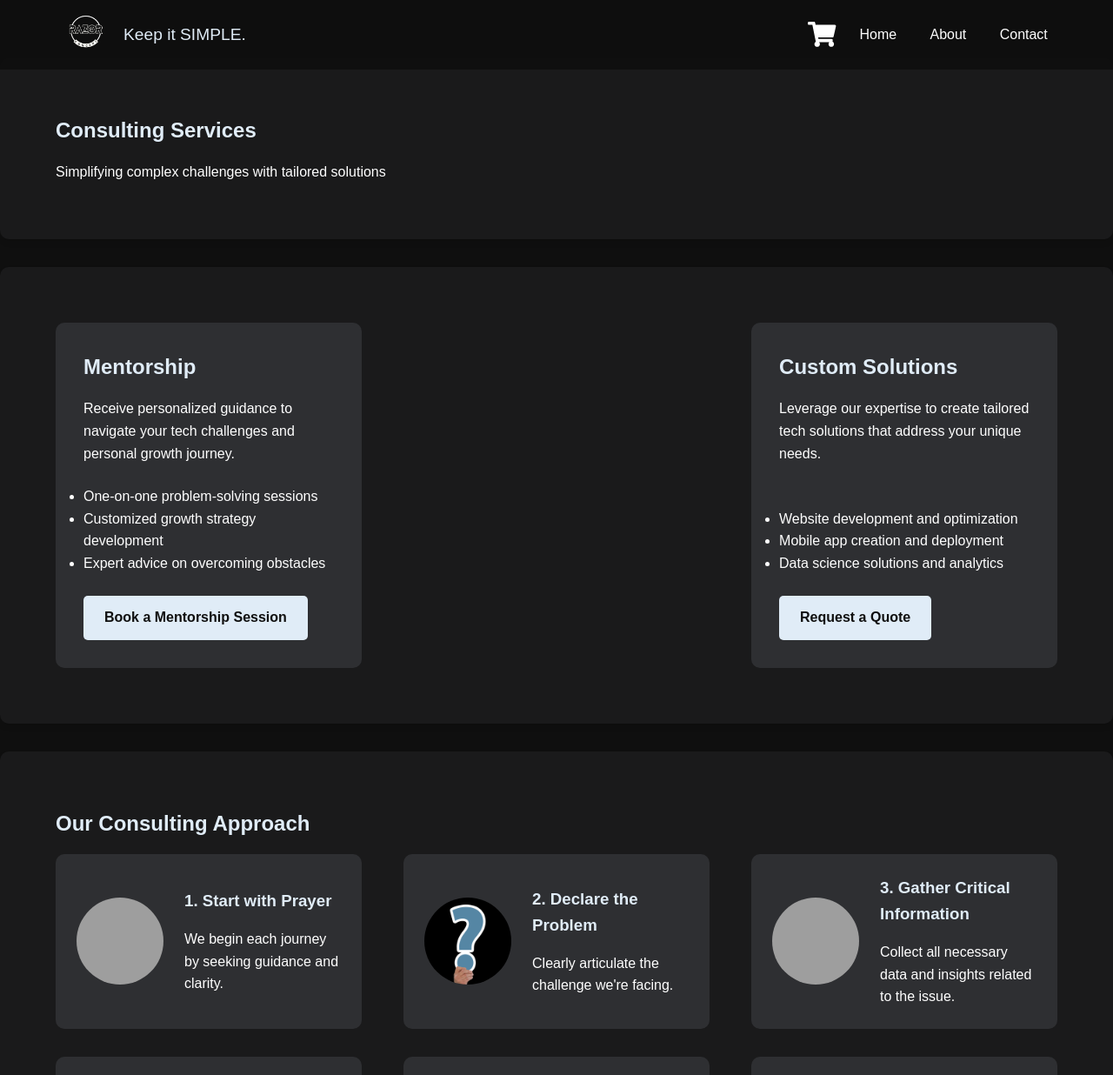
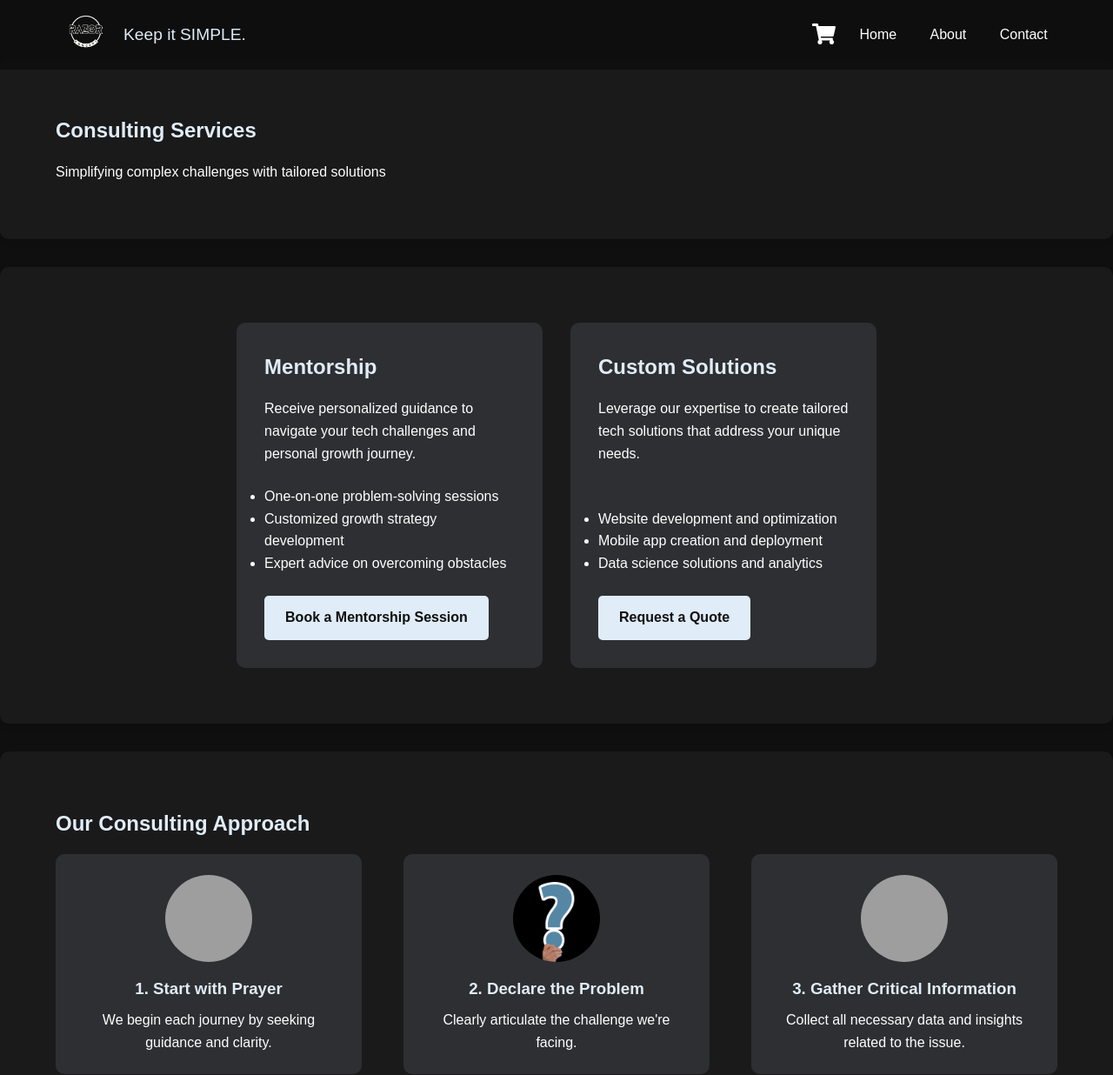
Before and after one commit to RazorConcept/razor-concept, a plain HTML site: page pages/consulting.html in a window 1280 px wide. Shown: the top 1236 px of the page at 87% size. Drawn offline with Linux system fonts and the light colour scheme; grey boxes are pictures that could not be loaded.

Commit message:
Increased size and spacing of Header icons, footer background alterations, services section responsive fix, contact form submission - Workaround for Netlify.

```diff
--- a/script.js
+++ b/script.js
@@ -139,29 +139,20 @@ ctaButtons.forEach(button => {
 });
 
 // Interactive form validation for contact page
-const contactForm = document.getElementById('contact-form');
-if (contactForm) {
-    contactForm.addEventListener('submit', function(e) {
-        e.preventDefault();
-        let isValid = true;
-        const inputs = this.querySelectorAll('input, textarea');
-        inputs.forEach(input => {
-            if (!input.value.trim()) {
-                isValid = false;
-                input.classList.add('invalid');
-            } else {
-                input.classList.remove('invalid');
-            }
+document.addEventListener('DOMContentLoaded', function() {
+    const contactForm = document.querySelector('form[name="contact"]');
+    if (contactForm) {
+        contactForm.addEventListener('submit', function(e) {
+            e.preventDefault();
+
+            // Simulate form submission (replace with actual submission logic)
+            setTimeout(() => {
+                alert('Thank you for your message! We will get back to you soon.');
+                contactForm.reset();
+            }, 1000);
         });
-        if (isValid) {
-            // Here you would typically send the form data to a server
-            alert('Thank you for your message! We will get back to you soon.');
-            this.reset();
-        } else {
-            alert('Please fill in all fields.');
-        }
-    });
-}
+    }
+});
 
 // Add touch-based interactivity for mobile devices
 document.addEventListener('touchstart', function() {}, true);
--- a/style.css
+++ b/style.css
@@ -137,9 +137,9 @@ nav {
     background: none;
     border: none;
     color: var(--text-color);
-    font-size: 1.5rem;
+    font-size: 24px;
     cursor: pointer;
-    margin-left: 0.5rem;
+    margin-left: 15px;
     transition: var(--transition);
 }
 
@@ -217,13 +217,14 @@ nav {
 /* ====== SERVICE SECTION STYLES ====== */
 #service-list {
     display: flex;
-    flex-direction: column;
-    align-items: stretch;
+    flex-wrap: wrap;
+    justify-content: center;
     gap: 2rem;
 }
 
 .service-item-container {
-    width: 100%;
+    flex: 1 1 300px;
+    max-width: 100%;
 }
 
 .service-item {
@@ -308,7 +309,7 @@ nav {
 
 /* ====== FOOTER STYLES ====== */
 footer {
-    background-color: rgba(15, 15, 15, 0.9);
+    background-color: var(--bg-color);
     padding: 2rem 5%;
     text-align: center;
 }
@@ -373,14 +374,15 @@ footer {
 .approach-steps {
     display: flex;
     flex-wrap: wrap;
+    justify-content: center;
     gap: 2rem;
-    justify-content: flex-start;
 }
 
 .approach-step {
-    flex-basis: 100%;
+    flex: 1 1 300px;
+    max-width: 100%;
     display: flex;
-    align-items: center;
+    flex-direction: column;
     background-color: rgba(224, 236, 247, 0.1);
     border-radius: 10px;
     padding: 1.5rem;
@@ -397,11 +399,33 @@ footer {
     height: 100px;
     object-fit: cover;
     border-radius: 50%;
-    margin-right: 1.5rem;
+    margin: 0 auto 1rem;
 }
 
 .approach-step-content {
-    flex: 1;
+    text-align: center;
+}
+
+.approach-step-content h3 {
+    margin-bottom: 0.5rem;
+}
+
+@media (min-width: 768px) {
+    .approach-step {
+        max-width: calc(50% - 1rem);
+    }
+}
+
+@media (min-width: 1024px) {
+    .approach-step {
+        max-width: calc(33.33% - 1rem);
+    }
+}
+
+@media (min-width: 1200px) {
+    .approach-step {
+        max-width: calc(33.33% - 2rem);
+    }
 }
 
 /* ====== CONTACT PAGE STYLES ====== */
@@ -464,19 +488,19 @@ footer {
 }
 
 /* ====== MEDIA QUERIES ====== */
+@media (max-width: 767px) {
+    .shop-icon, .hamburger {
+        font-size: 20px;
+    }
+}
+
 @media (min-width: 768px) {
     .hero-content h1 {
         font-size: 3rem;
     }
 
-    #service-list {
-        flex-direction: row;
-        flex-wrap: wrap;
-        justify-content: flex-start;
-    }
-
     .service-item-container {
-        flex: 0 1 calc(50% - 1rem);
+        max-width: calc(50% - 1rem);
     }
 
     .social-links {
@@ -523,15 +547,10 @@ footer {
     }
 
     .shop-icon, .hamburger {
-        font-size: 1.8rem;
-    }
-
-    #service-list {
-        justify-content: space-between;
+        font-size: 24px;
     }
 
     .service-item-container {
-        flex: 0 1 calc(33.33% - 1rem);
         max-width: calc(33.33% - 1rem);
     }
 
```
